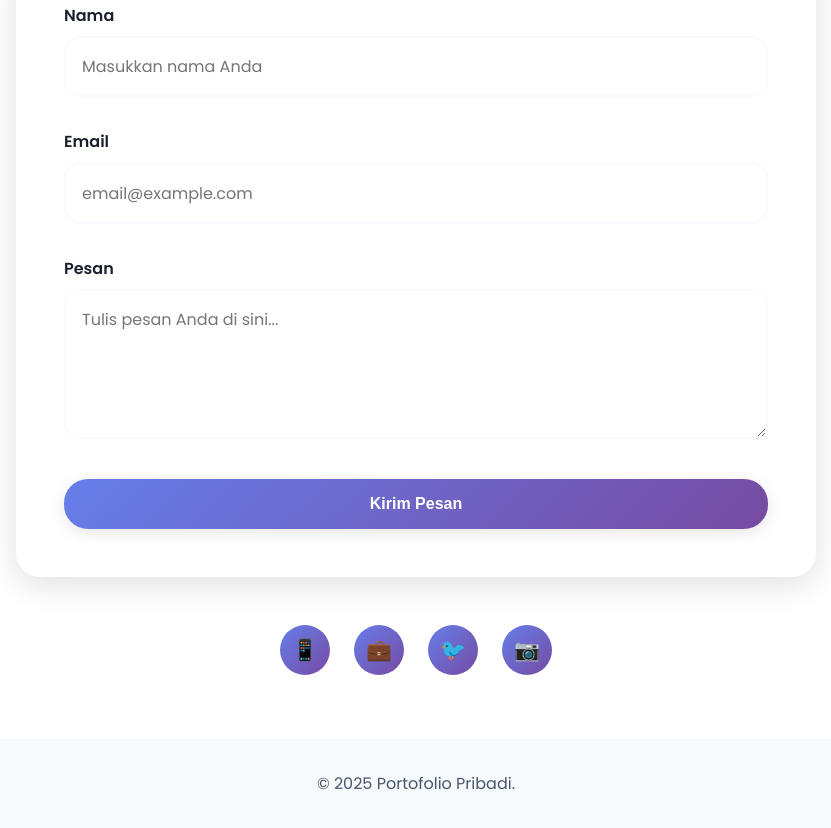
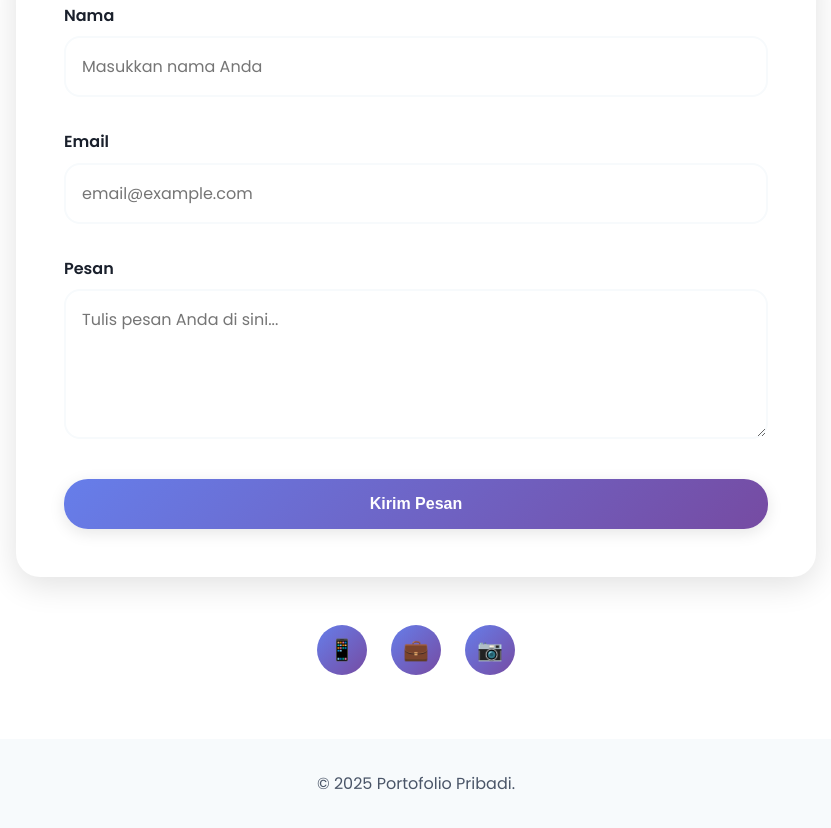
Before and after one commit to mraihan777/Portofolio-Pribadi, a plain HTML site: page index.html in a window 1280 px wide. Shown: the part 3551-4379 px from the top of the page, without its empty margins (224-1055 px from the left). Drawn offline with Linux system fonts and the light colour scheme.

Commit message:
Update index.html

```diff
--- a/index.html
+++ b/index.html
@@ -148,8 +148,8 @@
                         <span class="tag">JavaScript</span>
                     </div>
                     <div class="project-links">
-                        <a href="#" class="project-link">Demo</a>
-                        <a href="#" class="project-link">GitHub</a>
+                        <a href="https://portofolio-pribadi-nine.vercel.app/" class="project-link">Demo</a>
+                        <a href="https://github.com/mraihan777/Portofolio-Pribadi" class="project-link">GitHub</a>
                     </div>
                 </div>
             </div>
@@ -177,10 +177,10 @@
             </form>
 
             <div class="social-links">
-                <a href="#" class="social-link" title="GitHub">📱</a>
-                <a href="#" class="social-link" title="LinkedIn">💼</a>
-                <a href="#" class="social-link" title="Twitter">🐦</a>
-                <a href="#" class="social-link" title="Instagram">📷</a>
+                <a href="https://github.com/mraihan777" class="social-link" title="GitHub">📱</a>
+                <a href="https://www.linkedin.com/in/muhammad-raihan-854969301/" class="social-link"
+                    title="LinkedIn">💼</a>
+                <a href="https://instagram.com/ra1hannnnnnnnn" class="social-link" title="Instagram">📷</a>
             </div>
         </div>
     </section>
```
